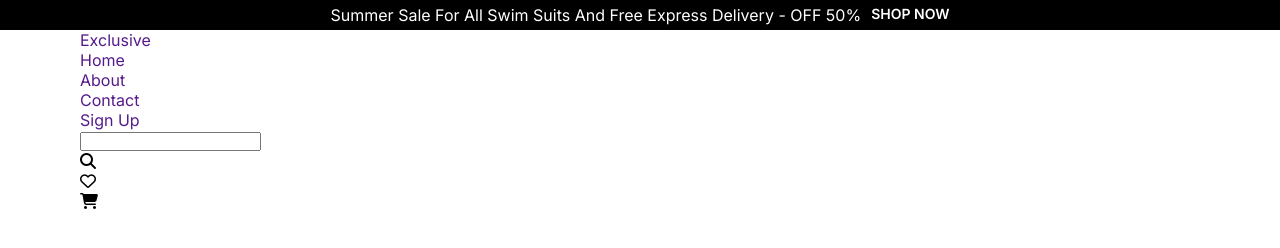
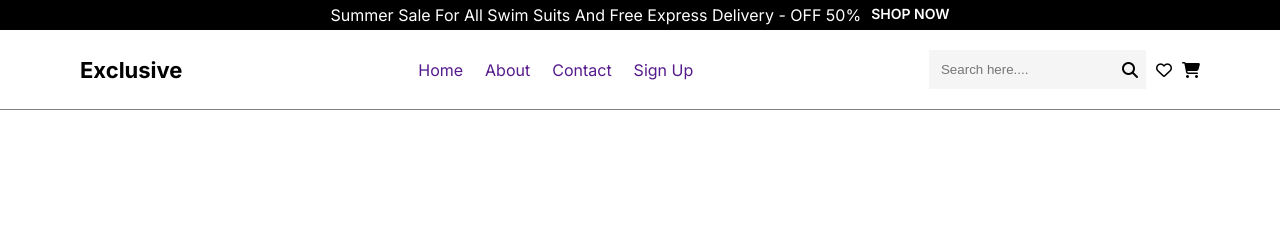
Before and after one commit to khadiza21/MasterMall, a plain HTML site: page index.html in a window 1280 px wide. Drawn offline with Linux system fonts and the light colour scheme.

Commit message:
nav styled

```diff
--- a/Style/Style.css
+++ b/Style/Style.css
@@ -5,6 +5,7 @@
   --colo-dark-1: #000000;
   --colo-dark-2: #7d8184;
   --colo-white-1: #ffffff;
+  --colo-white-2: #f5f5f5;
 }
 * {
   padding: 0px;
@@ -59,3 +60,57 @@ ul {
   font-weight: 600;
   color: var(--colo-white-1);
 }
+/* navbar */
+.nav {
+  width: 100%;
+  height: 8rem;
+  border-bottom: 1px solid var(--colo-dark-2);
+}
+.nav_container {
+  width: 100%;
+  height: 100%;
+  display: flex;
+  justify-content: space-between;
+  align-items: center;
+}
+.nav_list {
+  display: flex;
+}
+.nav_items {
+  display: flex;
+}
+.nav_logo {
+  font-weight: 700;
+  font-size: 2.2rem;
+  color: var(--colo-dark-1);
+}
+.nav_item {
+  margin: 0 0.5rem;
+}
+.nav_link {
+  padding: 0.6rem;
+}
+.nav_form {
+  padding: 0.8rem;
+  background-color: var(--colo-white-2);
+  display: flex;
+  align-items: center;
+}
+.nav_input {
+  padding: 0.4rem;
+  background-color: transparent;
+  outline: none;
+  border: none;
+}
+.nav_search {
+  cursor: pointer;
+}
+.nav_items {
+  display: flex;
+  align-items: center;
+}
+.nav_heart,
+.nav_cart {
+  margin-left: 1rem;
+  cursor: pointer;
+}
--- a/index.html
+++ b/index.html
@@ -29,13 +29,15 @@
         </ul>
         <div class="nav_items">
           <form action="" class="nav_form">
-            <input type="text" class="nav_input" />
-            <div class="nav_search">
-              <i class="fa-solid fa-magnifying-glass"></i>
-            </div>
+            <input
+              type="text"
+              class="nav_input"
+              placeholder="Search here...."
+            />
+            <i class="fa-solid fa-magnifying-glass nav_search"></i>
           </form>
-          <div class="nav-heart"><i class="fa-regular fa-heart"></i></div>
-          <div class="nav-cart"><i class="fa-solid fa-cart-shopping"></i></div>
+          <div class="nav_heart"><i class="fa-regular fa-heart"></i></div>
+          <div class="nav_cart"><i class="fa-solid fa-cart-shopping"></i></div>
         </div>
       </div>
     </nav>
```
